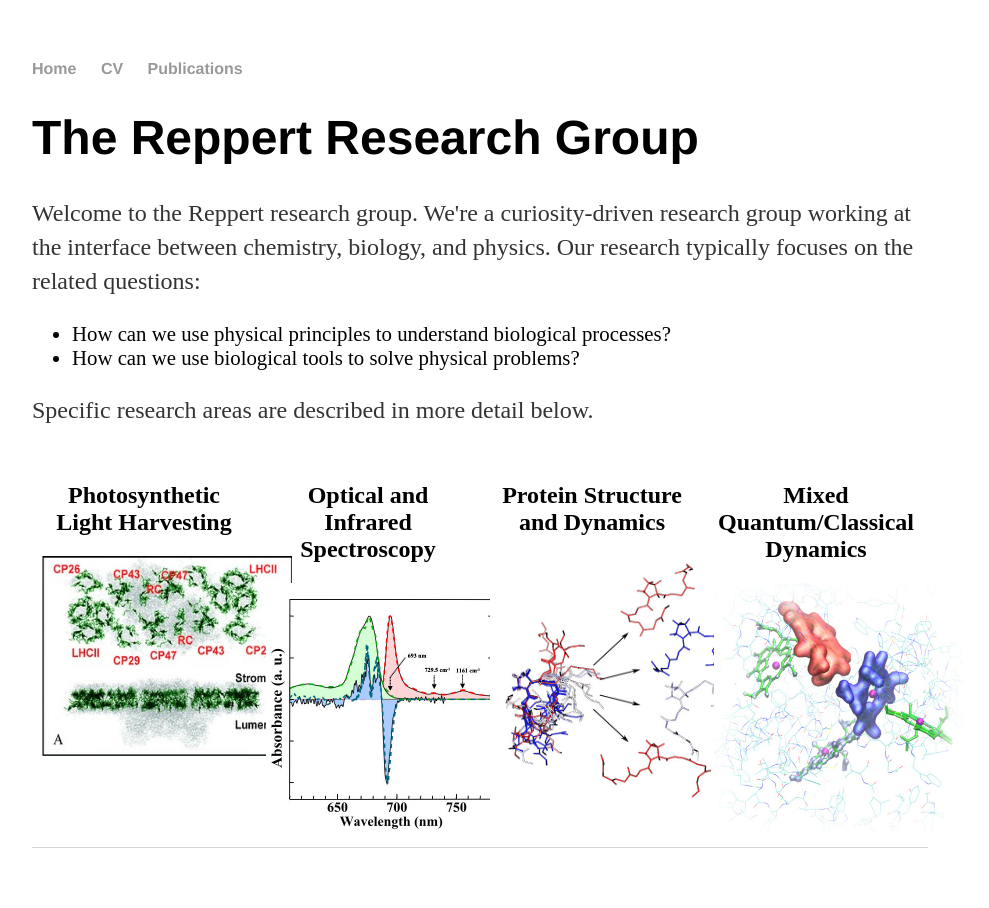
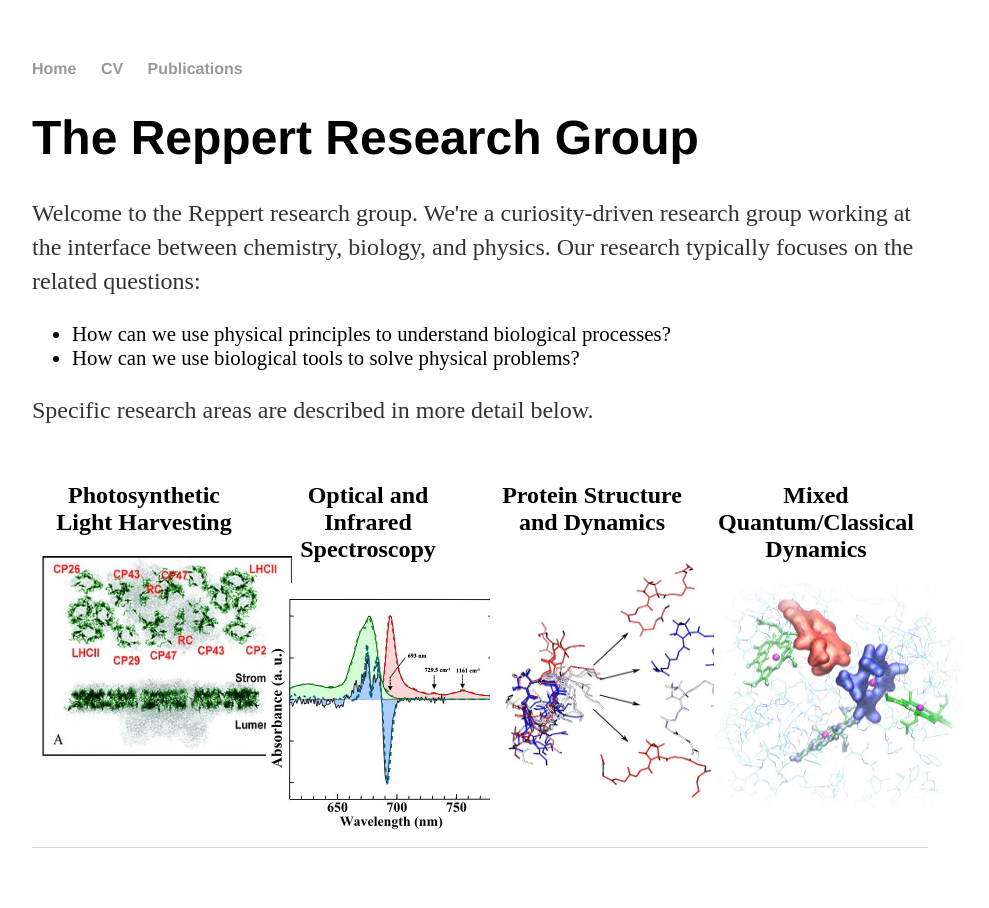
Before and after one commit to mreppert/mreppert.github.io, a Jekyll site: the page built from index.html, in a window 1280 px wide. Shown: the whole page, without its empty margins (160-1149 px from the left). Built offline with Jekyll 4.4.1, drawn with Linux system fonts in a browser that asks for light colours.

Commit message:
Update index.html

```diff
--- a/index.html
+++ b/index.html
@@ -58,7 +58,7 @@ title: Reppert Research Group
   </div>
   <div class="column">
     <h2 style="text-align:center;">Mixed Quantum/Classical Dynamics</h2>
-    <img src="/Chl_excitons.jpg" width="250" height="250">
+    <img src="/Chl_excitons.jpg" width="250" height="225">
   </div>
 </div>
 
```
